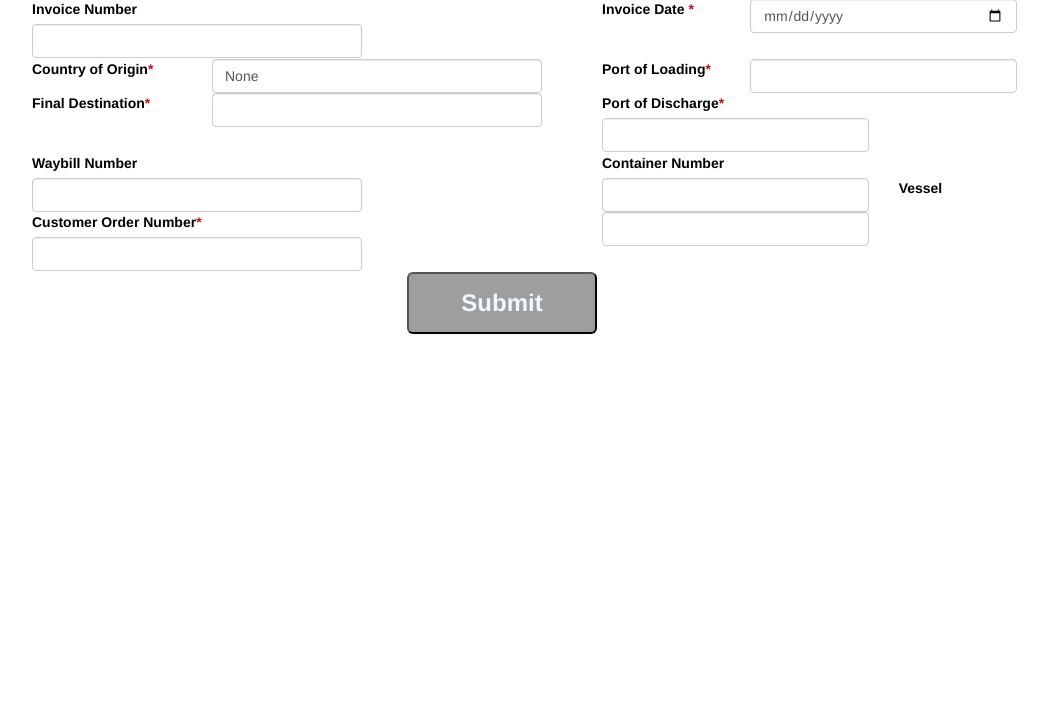
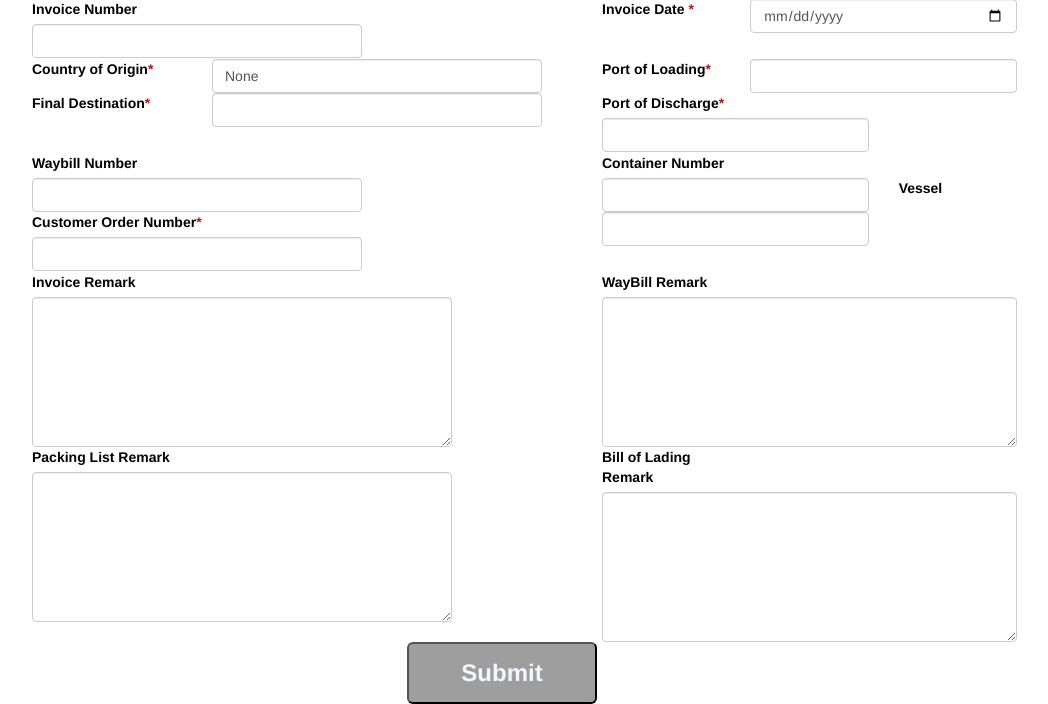
Before and after one commit to ludaze/cosmic_heroku, a Django app: template cosmic/templates/shipping_details.html in a window 1280 px wide. Shown: the part 1208-1912 px from the top of the page, without its empty margins (68-1116 px from the left). Before the commit the page ends 1542 px from the top, so only its background shows below. Run offline with Django 5.2, Linux system fonts and the light colour scheme; the template is opened without the code that fills it: values that come from a table or form of the project are taken from there, others are empty; some libraries are stand-ins or nearby versions; grey boxes are pictures that could not be loaded.

Commit message:
remarks for invoices

```diff
--- a/cosmic/models.py
+++ b/cosmic/models.py
@@ -72,6 +72,11 @@ class shipping_info(models.Model):
     total_bags = models.FloatField(blank=True, null=True)
     total_net_weight = models.FloatField(blank=True, null=True)
     total_gross_weight = models.FloatField(blank=True, null=True)
+    invoice_remark = models.TextField(blank=True, null=True)
+    lading_remark = models.TextField(blank=True, null=True)
+    waybill_remark = models.TextField(blank=True, null=True)
+    packing_remark = models.TextField(blank=True, null=True)
+    final_price = models.FloatField(blank= True, null=True)
 class order_item(models.Model):
     order_no = models.ForeignKey('cosmic_order', on_delete=models.CASCADE, db_column='order_no',blank=True, null=True)
     id_numeric = models.AutoField(primary_key=True)
--- a/cosmic/templates/shipping_details.html
+++ b/cosmic/templates/shipping_details.html
@@ -523,7 +523,46 @@
                     <div class="col-sm-8"></div>
 
                 </div>
+                <div class="col-sm-6">
+                    <span class="form-group">
+                        <label class="control-label col-sm-4">Invoice Remark</label>
+                        <div class="col-sm-10">
+                            <textarea type="text"  class="form-control" name="invoice_remark" style="height: 150px;"></textarea>
 
+                        </div>
+
+                    </span>
+                </div>
+                <div class="col-sm-5">
+                    <span class="form-group">
+                        <label class="control-label col-sm-4">WayBill Remark</label>
+                        <div class="col-sm-12">
+                            <textarea type="text"  class="form-control" name="waybill_remark" style="height: 150px;"></textarea>
+
+                        </div>
+
+                    </span>
+                </div>
+                <div class="col-sm-6">
+                    <span class="form-group">
+                        <label class="control-label col-sm-4">Packing List Remark</label>
+                        <div class="col-sm-10">
+                            <textarea type="text"  class="form-control" name="packing_remark" style="height: 150px;"></textarea>
+
+                        </div>
+
+                    </span>
+                </div>
+                <div class="col-sm-5">
+                    <span class="form-group">
+                        <label class="control-label col-sm-4">Bill of Lading Remark</label>
+                        <div class="col-sm-12">
+                            <textarea type="text"  class="form-control" name="lading_remark" style="height: 150px;"></textarea>
+
+                        </div>
+
+                    </span>
+                </div>
             </form>
 
 
```
Also changed, not shown: cosmic/templates/commercial_invoice.html (+14 -0 lines), cosmic/templates/display_single_order.html (+50 -13 lines), cosmic/migrations/0012_shipping_info_final_price_and_more.py (added).
